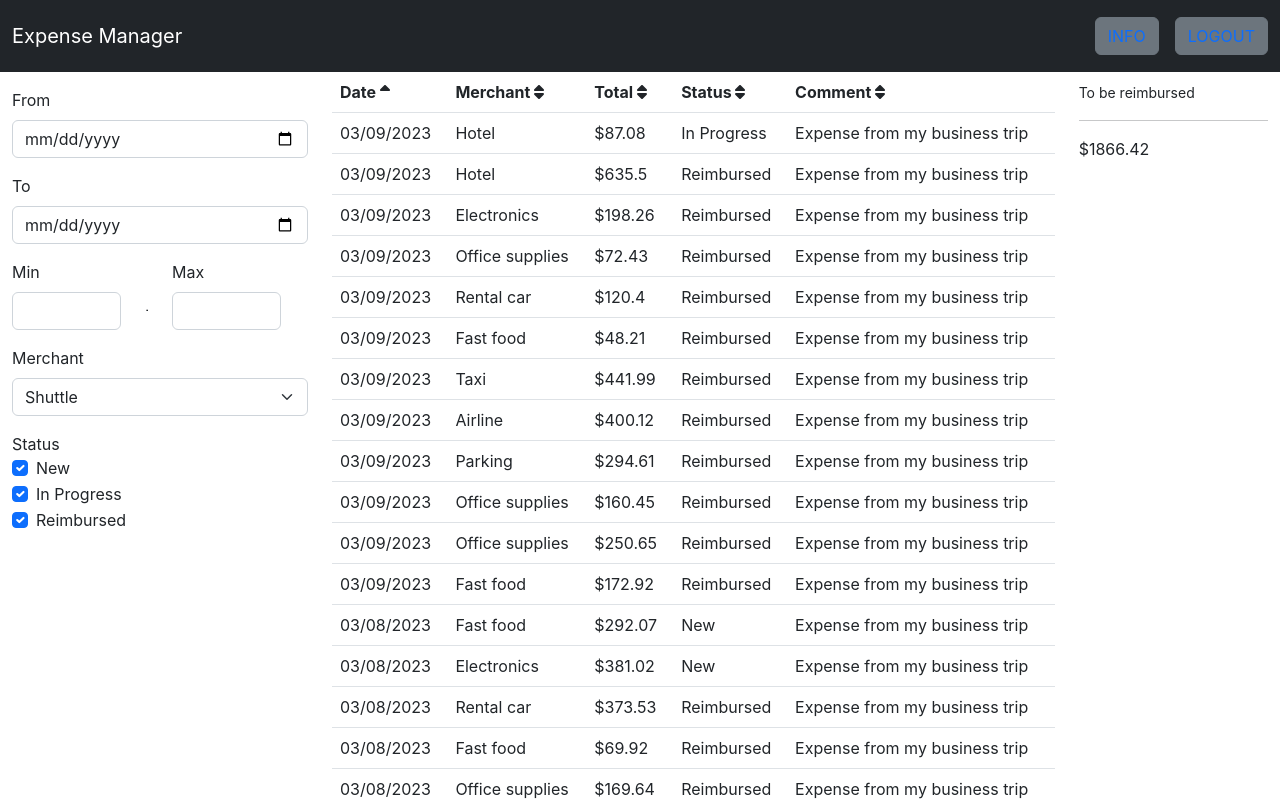
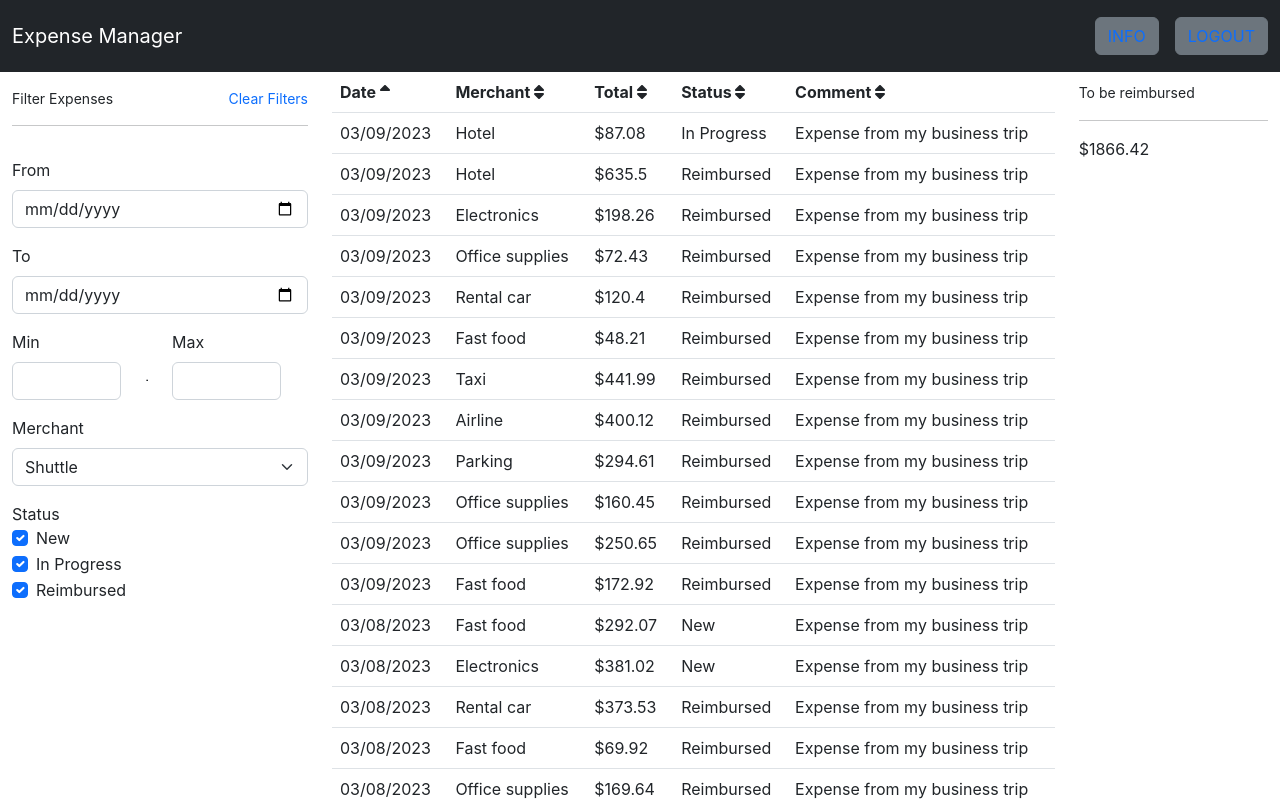
Before and after one commit to Tunzeki/expensemanager, a React (Create React App) app: page / in a window 1280 px wide. Shown: the top 801 px of the page. Built offline with nearby package versions, Linux system fonts and the light colour scheme.

Commit message:
Add div for Filter Expenses

```diff
--- a/src/App.js
+++ b/src/App.js
@@ -303,6 +303,15 @@ function ExpensesForm() {
 
   return (
     <form>
+      <div className='mt-3'>
+        <div className="small d-flex justify-content-between">
+          <span>Filter Expenses</span>
+          <a className="text-primary text-decoration-none">Clear Filters</a>
+          {/* <button type="button" className="btn text-primary">Clear Filters</button> */}
+        </div>
+
+        <hr />
+      </div>
       <div>
         <label for='from' className='form-label mt-3'>From</label>
         <input type="date" id='from' value={fromDate} className='form-control' />
```
